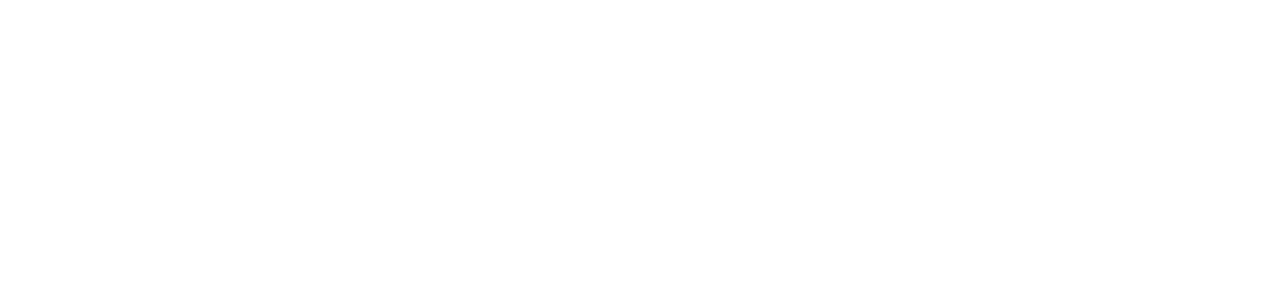
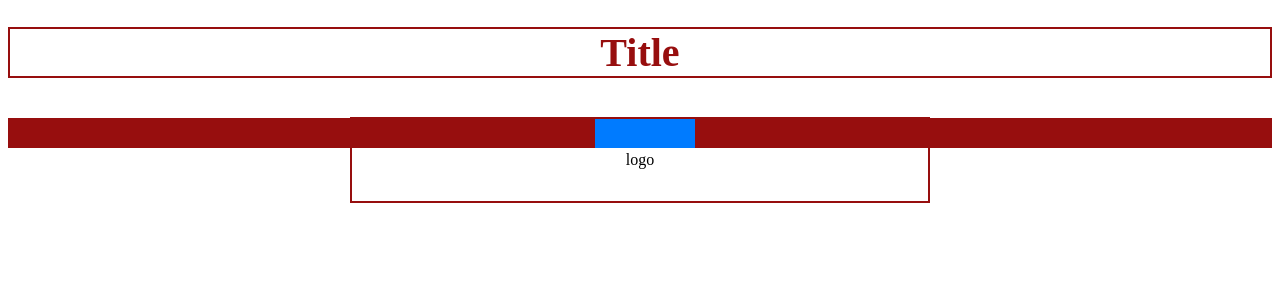
Before and after one commit to jo-on-github/Ctrl-Alt-Defeat-Frontend, a React (Create React App) app in the folder frontend/: page / in a window 1280 px wide. Shown: the top 300 px of the page. Built offline with nearby package versions, Linux system fonts and the light colour scheme.

Commit message:
ChooseACity css started

```diff
--- a/frontend/src/components/App/App.js
+++ b/frontend/src/components/App/App.js
@@ -1,8 +1,11 @@
 import "./App.css";
 import Favourites from "../Favourites";
+import ChooseACity from "../ChooseACity";
 
 function App() {
-  return <div className="App"></div>;
+  return <div className="App">
+    <ChooseACity />
+  </div>;
 }
 
 export default App;
--- a/frontend/src/components/ChooseACity/index.js
+++ b/frontend/src/components/ChooseACity/index.js
@@ -1,12 +1,14 @@
 import React from 'react';
+import './styles.css';
 
 function ChooseACity() {
     return (
         <div className="overlay">
             <div className="header">
                 <div className="header__title">
+                  <h1>Title</h1>
                 </div>
-                <div className="header__img--logo">
+                <div className="header__img--logo" > logo
                 </div>
             </div>
             <div className="userInput">
@@ -26,3 +28,5 @@
         </div>
     )
 }
+ChooseACity()
+export default ChooseACity
--- a/frontend/src/components/ChooseACity/styles.css
+++ b/frontend/src/components/ChooseACity/styles.css
@@ -0,0 +1,38 @@
+
+h1{
+    font-size: 2.5em;
+    font-weight: 700;
+    margin-bottom: 1em;
+    text-align: center;
+    color: #970e0e;
+    border: #970e0e 2px solid;
+}
+
+.header__img--logo {
+    width: 40%;
+    position: absolute;
+    top: 20%;
+    left: 50%;
+    transform: translate(-50%, -50%);
+    object-fit: contain;
+    border: #970e0e 2px solid;
+    padding: 2em;
+}
+
+.userInput {
+    display: flex;
+    justify-content: center;
+    align-items: center;
+    margin-bottom: 20px;
+    background-color: #970e0e;
+}
+
+.userInput__btn--randomiser {
+    width: 100px;
+    height: 30px;
+    background-color: #007bff;
+    color: #fff;
+    border: none;
+    margin-left: 10px;
+    cursor: pointer;
+}
```
Also changed, not shown: package.json (added, +12 -0 lines), 2 other files (tests, documents, lock files or other folders).
